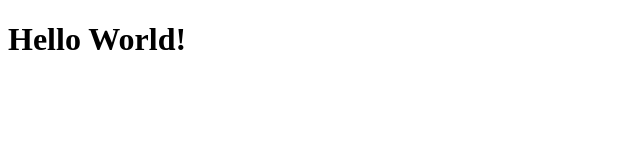
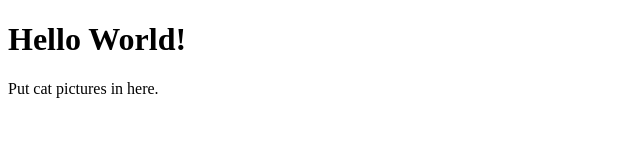
Before and after one commit to ydnactnim/cats, a plain HTML site: page index.html in a window 1280 px wide. Shown: the whole page, without its empty margins (0-640 px from the left). Drawn offline with Linux system fonts and the light colour scheme.

Commit message:
Add line in HTML

```diff
--- a/index.html
+++ b/index.html
@@ -7,5 +7,6 @@
 </head>
 <body>
 	<h1>Hello World!</h1>
+	<p>Put cat pictures in here.</p>
 </body>
 </html>
```
